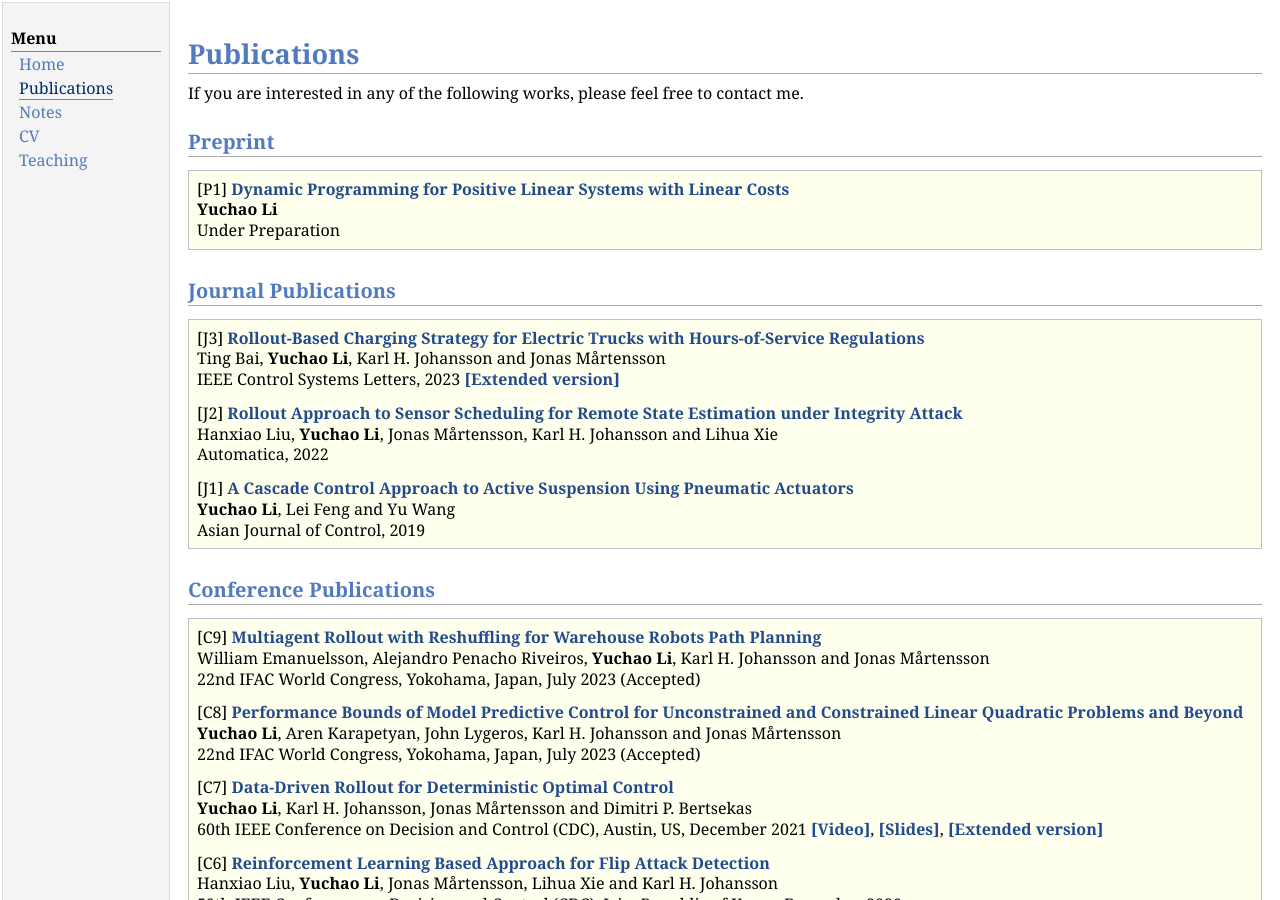
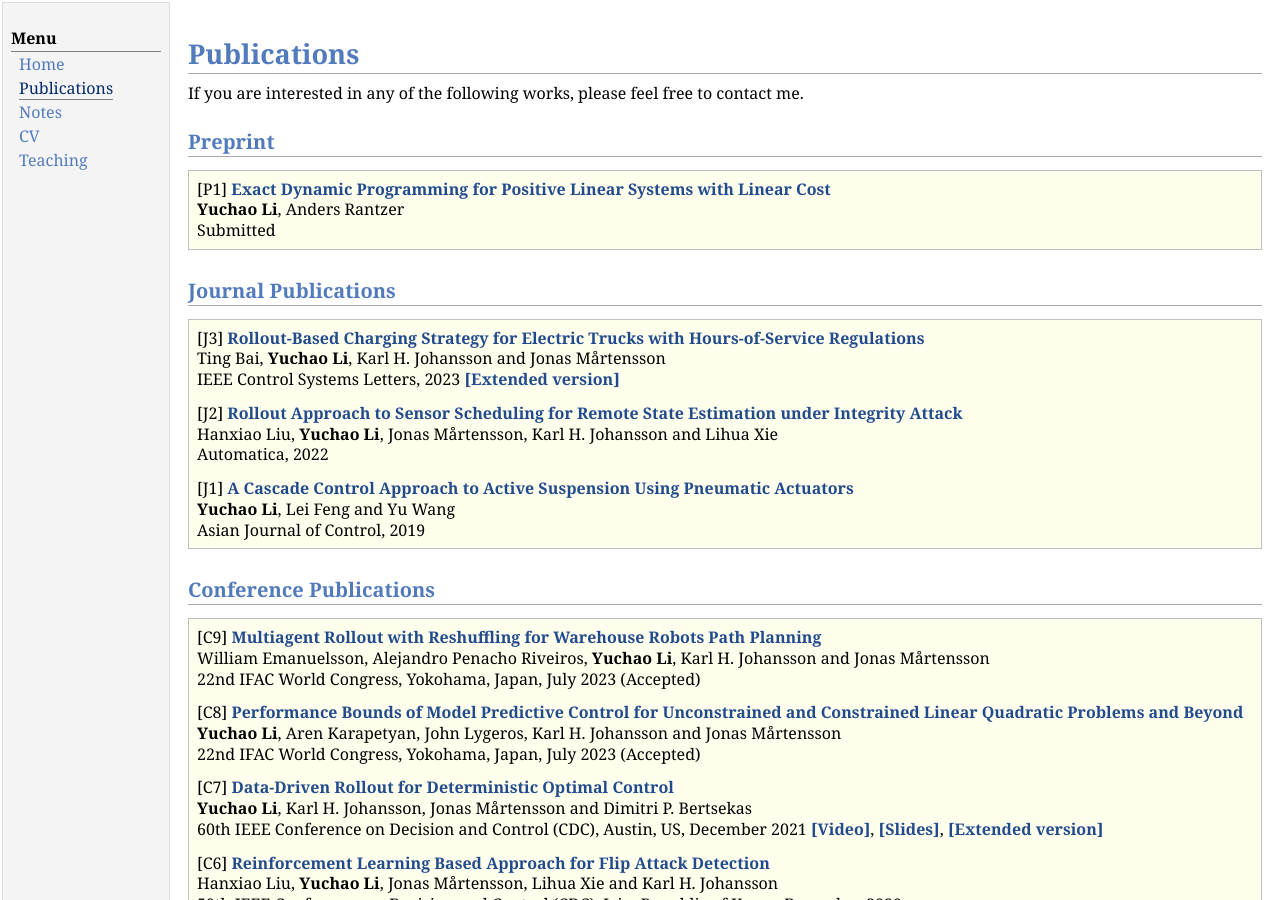
Before and after one commit to yuchaotaigu/yuchaotaigu.github.io, a Jekyll site: the page research.html, which Jekyll copies as it is, in a window 1280 px wide and 900 px high. Built offline with Jekyll 4.4.1, drawn with Linux system fonts in a browser that asks for light colours; comment, search, counter and statistics services are not loaded.

Commit message:
Update positive DP.html

```diff
--- a/research.html
+++ b/research.html
@@ -33,9 +33,9 @@ If you are interested in any of the following works, please feel free to contact
 <h2>Preprint</h2>
 <div class="infoblock">
 <div class="blockcontent">
-<p>[P1] <a href="https://arxiv.org/abs/2306.02072"><b>Dynamic Programming for Positive Linear Systems with Linear Costs</b></a> <br />
-<b>Yuchao Li</b><br />
- Under Preparation</p>
+<p>[P1] <a href="https://arxiv.org/abs/2306.02072"><b>Exact Dynamic Programming for Positive Linear Systems with Linear Cost</b></a> <br />
+<b>Yuchao Li</b>, Anders Rantzer<br />
+ Submitted</p>
   </div></div>
 
 <h2>Journal Publications</h2>
```
